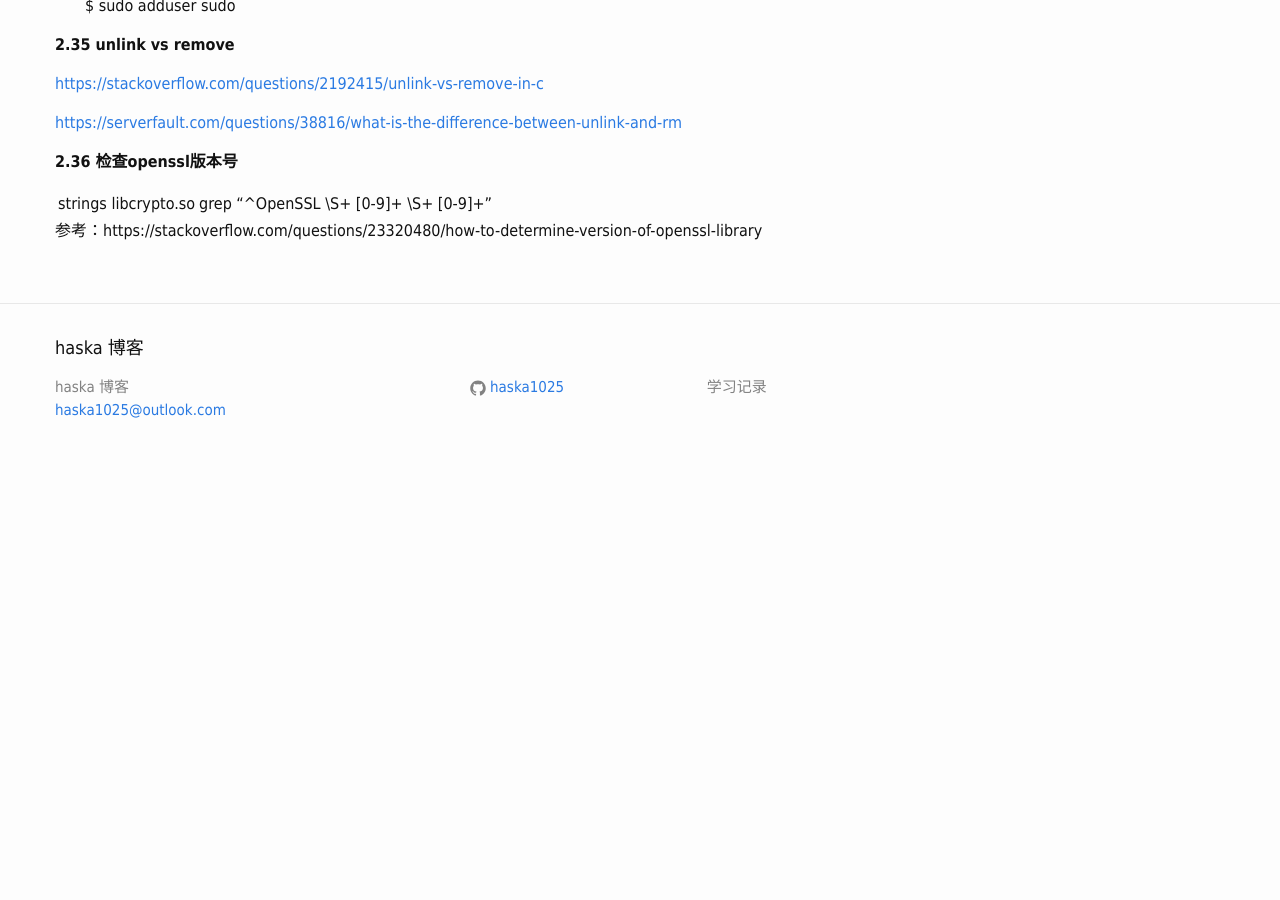
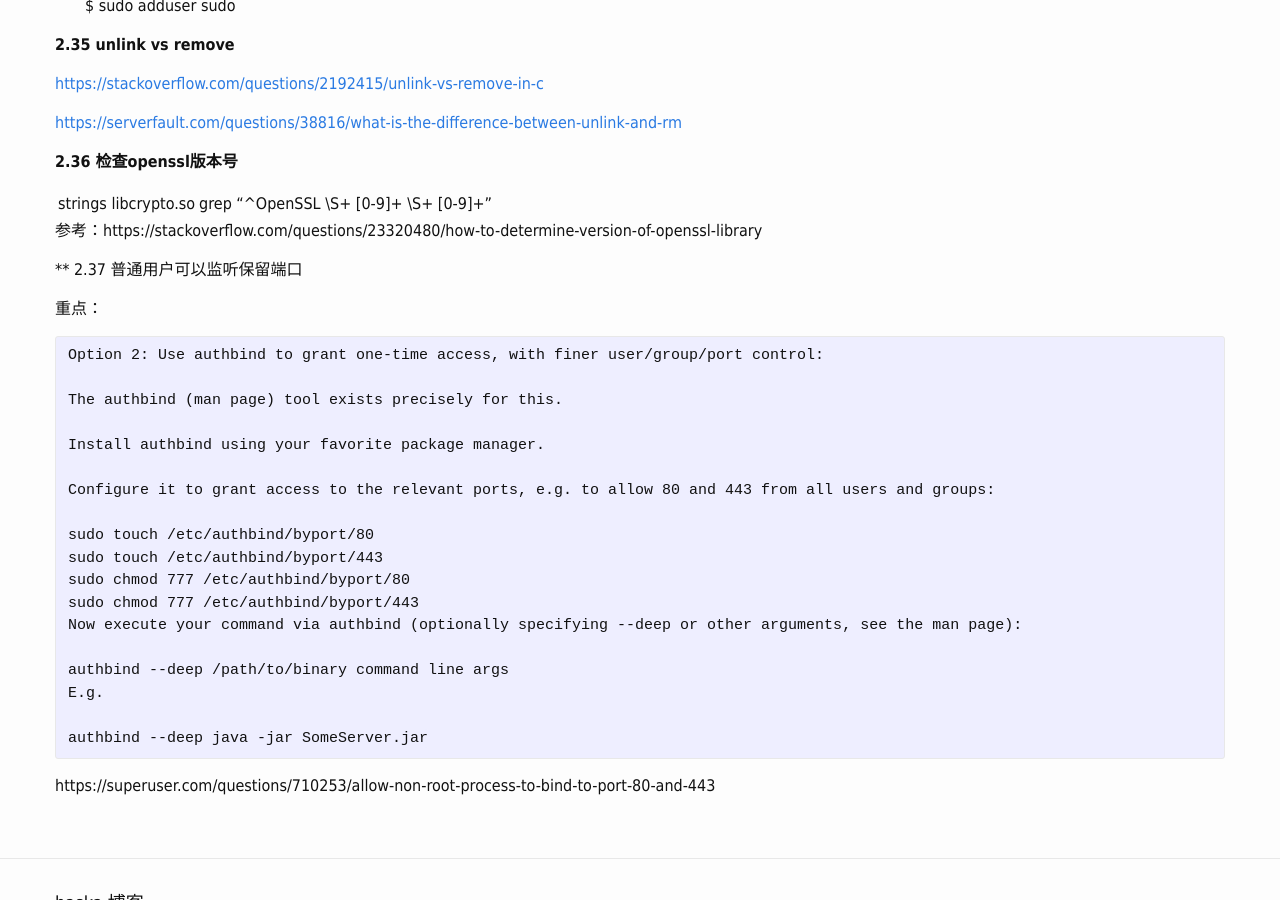
Before and after one commit to haska1025/haska1025.github.io, a Jekyll site: the page built from _posts/2015-02-10-linux常用命令使用集锦.markdown, in a window 1280 px wide and 900 px high, scrolled down 14885 px. Built offline with Jekyll 4.4.1, drawn with Linux system fonts in a browser that asks for light colours; before the commit the page ends 15366 px from its top, so only the background shows below that.

Commit message:
Update 2015-02-10-linux常用命令使用集锦.markdown

````diff
--- a/_posts/2015-02-10-linux常用命令使用集锦.markdown
+++ b/_posts/2015-02-10-linux常用命令使用集锦.markdown
@@ -697,3 +697,28 @@ hosts:          files dns
 strings libcrypto.so | grep "^OpenSSL \S\+ [0-9]\+ \S\+ [0-9]\+"
 
 参考：https://stackoverflow.com/questions/23320480/how-to-determine-version-of-openssl-library
+
+** 2.37 普通用户可以监听保留端口
+
+重点：
+```
+Option 2: Use authbind to grant one-time access, with finer user/group/port control:
+
+The authbind (man page) tool exists precisely for this.
+
+Install authbind using your favorite package manager.
+
+Configure it to grant access to the relevant ports, e.g. to allow 80 and 443 from all users and groups:
+
+sudo touch /etc/authbind/byport/80
+sudo touch /etc/authbind/byport/443
+sudo chmod 777 /etc/authbind/byport/80
+sudo chmod 777 /etc/authbind/byport/443
+Now execute your command via authbind (optionally specifying --deep or other arguments, see the man page):
+
+authbind --deep /path/to/binary command line args
+E.g.
+
+authbind --deep java -jar SomeServer.jar
+```
+https://superuser.com/questions/710253/allow-non-root-process-to-bind-to-port-80-and-443
````
